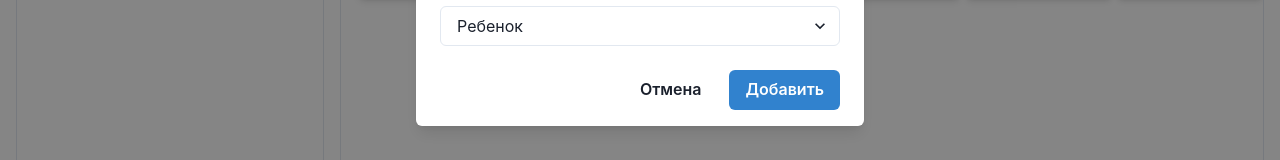
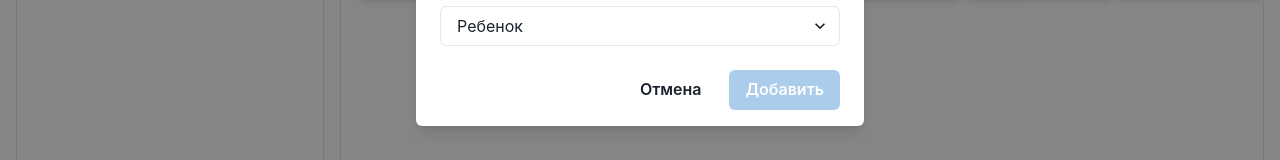
Before and after one commit to mizanto/reward-galaxy-frontend, a React (Create React App) app: page / in a window 1280 px wide. Both pictures are taken after a click on the button "Добавить члена семьи". Shown: the part 473-633 px from the top of the page. Built offline with nearby package versions, Linux system fonts and the light colour scheme.

Commit message:
add validation to AddMemberForm

```diff
--- a/src/components/Family/AddMemberForm.jsx
+++ b/src/components/Family/AddMemberForm.jsx
@@ -11,15 +11,22 @@ import {
   FormControl,
   FormLabel,
   Input,
-  Select
+  Select,
+  Text,
 } from '@chakra-ui/react';
 
 const AddMemberForm = ({ isOpen, onClose, onSubmit }) => {
   const [name, setName] = useState('');
   const [email, setEmail] = useState('');
-  const [role, setRole] = useState('child'); // по умолчанию child
+  const [role, setRole] = useState('child');
+  const [error, setError] = useState('');
 
   const handleSubmit = () => {
+    if (!name.trim() || !email.trim()) {
+      setError('Введите корректные данные');
+      return;
+    }
+    setError('');
     onSubmit({ name, email, role });
     setName('');
     setEmail('');
@@ -34,6 +41,7 @@ const AddMemberForm = ({ isOpen, onClose, onSubmit }) => {
         <ModalHeader>Добавить члена семьи</ModalHeader>
         <ModalCloseButton />
         <ModalBody>
+          {error && <Text color="red.500" mb={4}>{error}</Text>}
           <FormControl mb={4}>
             <FormLabel>Имя</FormLabel>
             <Input
@@ -63,7 +71,12 @@ const AddMemberForm = ({ isOpen, onClose, onSubmit }) => {
 
         <ModalFooter>
           <Button variant="ghost" onClick={onClose}>Отмена</Button>
-          <Button colorScheme="blue" onClick={handleSubmit} ml={3}>
+          <Button
+            colorScheme="blue"
+            onClick={handleSubmit}
+            ml={3}
+            isDisabled={!name.trim() || !email.trim()}
+          >
             Добавить
           </Button>
         </ModalFooter>
```
